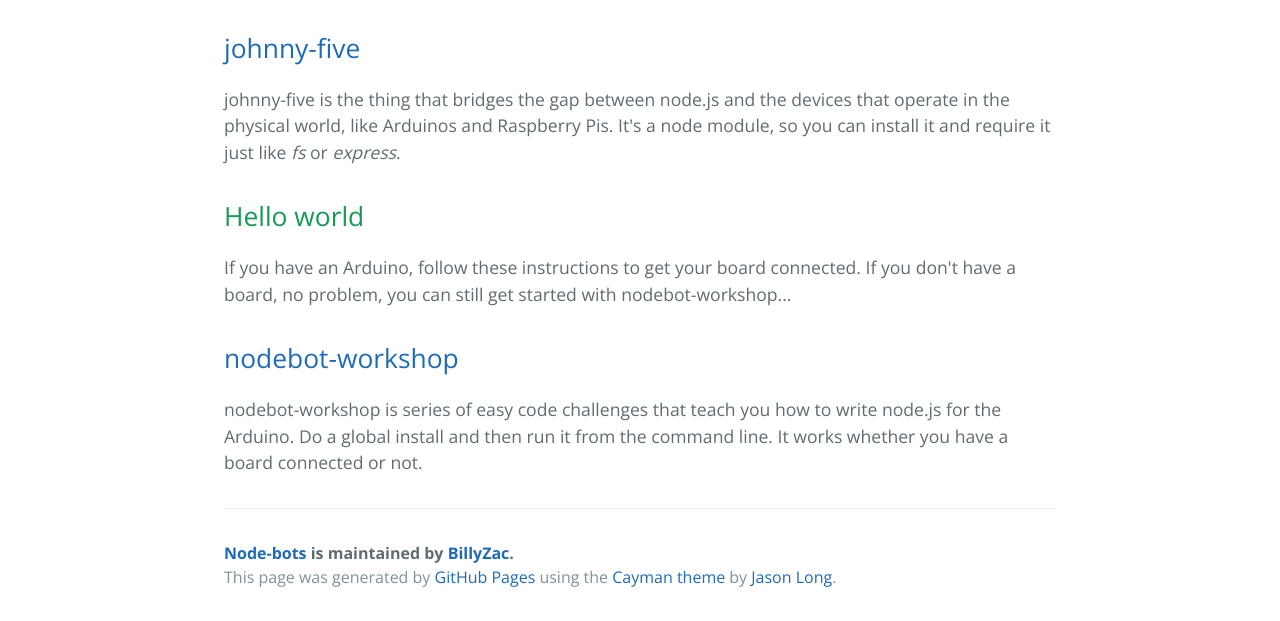
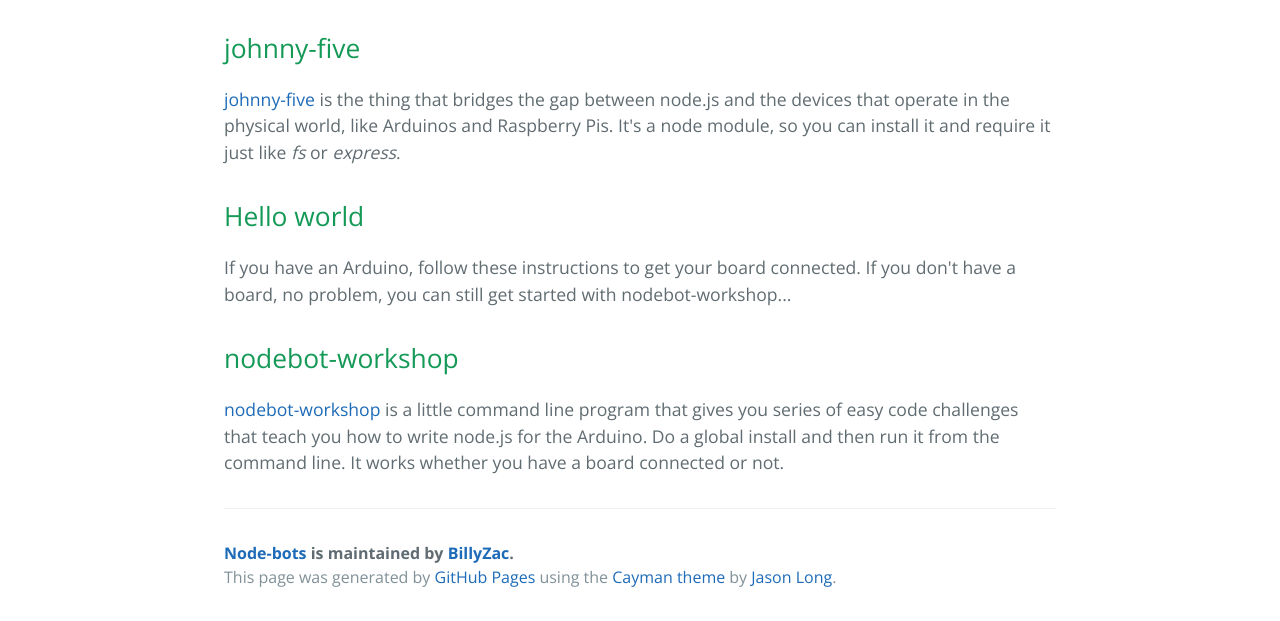
Before and after one commit to BillyZac/node-bots, a plain HTML site: page index.html in a window 1280 px wide. Shown: the part 541-1162 px from the top of the page. Drawn offline with nearby package versions, Linux system fonts and the light colour scheme.

```diff
--- a/index.html
+++ b/index.html
@@ -25,10 +25,9 @@
 <p>We can use node.js, and all the stuff we're learning in class, to program little robot-like computers. This is what node-bots is all about.</p>
 
 <h2>
-<a id="johnny-five" class="anchor" href="#johnny-five" aria-hidden="true"><span class="octicon octicon-link"></span></a><a href="https://www.npmjs.com/package/johnny-five">johnny-five</a>
-</h2>
+<a id="johnny-five" class="anchor" href="#johnny-five" aria-hidden="true"><span class="octicon octicon-link"></span></a>johnny-five</h2>
 
-<p>johnny-five is the thing that bridges the gap between node.js and the devices that operate in the physical world, like Arduinos and Raspberry Pis. It's a node module, so you can install it and require it just like <em>fs</em> or <em>express</em>.</p>
+<p><a href="https://www.npmjs.com/package/johnny-five">johnny-five</a> is the thing that bridges the gap between node.js and the devices that operate in the physical world, like Arduinos and Raspberry Pis. It's a node module, so you can install it and require it just like <em>fs</em> or <em>express</em>.</p>
 
 <h2>
 <a id="hello-world" class="anchor" href="#hello-world" aria-hidden="true"><span class="octicon octicon-link"></span></a>Hello world</h2>
@@ -36,10 +35,9 @@
 <p>If you have an Arduino, follow these instructions to get your board connected. If you don't have a board, no problem, you can still get started with nodebot-workshop...</p>
 
 <h2>
-<a id="nodebot-workshop" class="anchor" href="#nodebot-workshop" aria-hidden="true"><span class="octicon octicon-link"></span></a><a href="https://www.npmjs.com/package/nodebot-workshop">nodebot-workshop</a>
-</h2>
+<a id="nodebot-workshop" class="anchor" href="#nodebot-workshop" aria-hidden="true"><span class="octicon octicon-link"></span></a>nodebot-workshop</h2>
 
-<p>nodebot-workshop is series of easy code challenges that teach you how to write node.js for the Arduino. Do a global install and then run it from the command line. It works whether you have a board connected or not.</p>
+<p><a href="https://www.npmjs.com/package/nodebot-workshop">nodebot-workshop</a> is a little command line program that gives you series of easy code challenges that teach you how to write node.js for the Arduino. Do a global install and then run it from the command line. It works whether you have a board connected or not.</p>
 
       <footer class="site-footer">
         <span class="site-footer-owner"><a href="https://github.com/BillyZac/node-bots">Node-bots</a> is maintained by <a href="https://github.com/BillyZac">BillyZac</a>.</span>
--- a/params.json
+++ b/params.json
@@ -1 +1 @@
-{"name":"Node-bots","tagline":"Connect the node with the bots!","body":"# Nodebots\r\nWe can use node.js, and all the stuff we're learning in class, to program little robot-like computers. This is what node-bots is all about.\r\n\r\n## [johnny-five](https://www.npmjs.com/package/johnny-five)\r\njohnny-five is the thing that bridges the gap between node.js and the devices that operate in the physical world, like Arduinos and Raspberry Pis. It's a node module, so you can install it and require it just like *fs* or *express*.\r\n\r\n## Hello world\r\nIf you have an Arduino, follow these instructions to get your board connected. If you don't have a board, no problem, you can still get started with nodebot-workshop...\r\n\r\n## [nodebot-workshop](https://www.npmjs.com/package/nodebot-workshop)\r\nnodebot-workshop is series of easy code challenges that teach you how to write node.js for the Arduino. Do a global install and then run it from the command line. It works whether you have a board connected or not.","google":"","note":"Don't delete this file! It's used internally to help with page regeneration."}
+{"name":"Node-bots","tagline":"Connect the node with the bots!","body":"# Nodebots\r\nWe can use node.js, and all the stuff we're learning in class, to program little robot-like computers. This is what node-bots is all about.\r\n\r\n## johnny-five\r\n[johnny-five](https://www.npmjs.com/package/johnny-five) is the thing that bridges the gap between node.js and the devices that operate in the physical world, like Arduinos and Raspberry Pis. It's a node module, so you can install it and require it just like *fs* or *express*.\r\n\r\n## Hello world\r\nIf you have an Arduino, follow these instructions to get your board connected. If you don't have a board, no problem, you can still get started with nodebot-workshop...\r\n\r\n## nodebot-workshop\r\n[nodebot-workshop](https://www.npmjs.com/package/nodebot-workshop) is a little command line program that gives you series of easy code challenges that teach you how to write node.js for the Arduino. Do a global install and then run it from the command line. It works whether you have a board connected or not.","google":"","note":"Don't delete this file! It's used internally to help with page regeneration."}
```
